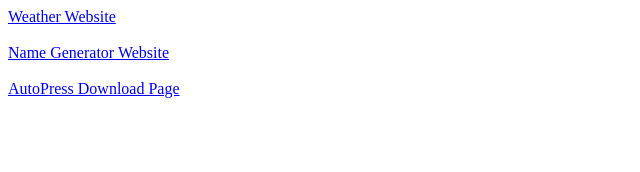
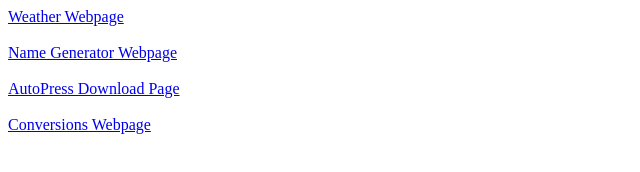
Before and after one commit to dstapert/index, a plain HTML site: page index.html in a window 1280 px wide. Shown: the whole page, without its empty margins (0-640 px from the left). Drawn offline with Linux system fonts and the light colour scheme.

Commit message:
Update index.html

```diff
--- a/index.html
+++ b/index.html
@@ -4,11 +4,13 @@
         <title>Main Pages</title>
     </head>
     <body>
-        <a href="https://hexedassassin.github.io/weather/" target="_blank">Weather Website</a>
+        <a href="https://hexedassassin.github.io/weather/" target="_blank">Weather Webpage</a>
         <br><br>
-        <a href="https://hexedassassin.github.io/namegen/" target="_blank">Name Generator Website</a>
+        <a href="https://hexedassassin.github.io/namegen/" target="_blank">Name Generator Webpage</a>
         <br><br>
         <a href="https://hexedassassin.github.io/autoclicker/" target="_blank">AutoPress Download Page</a>
         <br><br>
+        <a href="https://hexedassassin.github.io/conversions/" target="_blank">Conversions Webpage</a>
+        <br><br>
     </body>
 </html>
```
